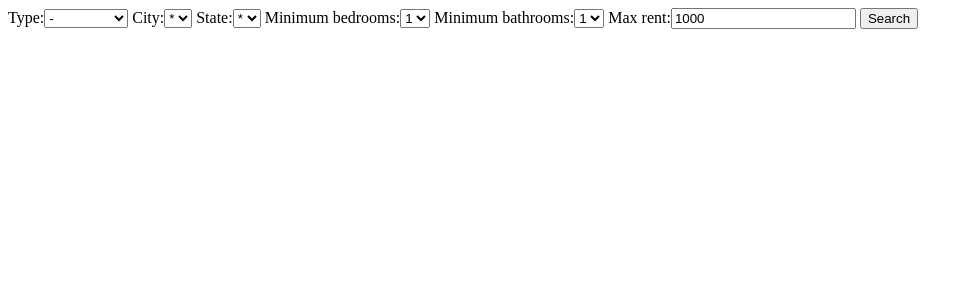
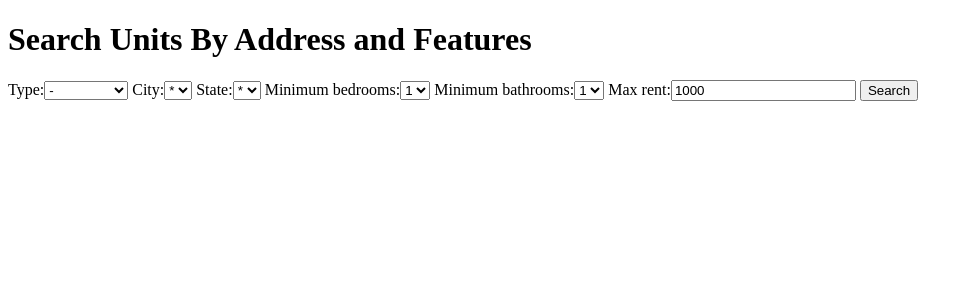
Before and after one commit to covesoyars/Stone-Cold-Properties, a Django app: page /property_app/search/ in a window 1280 px wide. Shown: the top 300 px of the page, without its empty margins (0-973 px from the left). Run offline with Django 3.2, Linux system fonts and the light colour scheme.

Commit message:
added table to search by unit results

```diff
--- a/stone_cold_props/property_app/templates/property_app/search.html
+++ b/stone_cold_props/property_app/templates/property_app/search.html
@@ -2,18 +2,17 @@
 <html lang="en">
 <head>
     <meta charset="UTF-8">
-    <title>Living Lookup</title>
+    <title>Search Units By Address and Features</title>
 </head>
 <body>
+     <div class="header">
+      <h1>Search Units By Address and Features</h1>
+    </div>
     <form method="post" >
         {% csrf_token %}
         {{ form }}
         <button type="Search">Search</button>
 
     </form>
-
-
-
-
 </body>
 </html>
--- a/stone_cold_props/property_app/views.py
+++ b/stone_cold_props/property_app/views.py
@@ -6,7 +6,8 @@ from django.core import serializers
 from .models import *
 from django.template import loader
 from .forms import searchForm, loginForm
-from django.views.generic.list import ListView
+import json
+import django_tables2 as tables
 
 
 def index(request):
@@ -48,10 +49,6 @@ def search(request):
 			bedrooms = form.cleaned_data['Minimum_Bedrooms']
 			bathrooms = form.cleaned_data['Minimum_Bathrooms']
 			rent = form.cleaned_data['Max_Rent']
-			#result = Address.objects.all().filter(city = city, state = state)
-			#for x in result:
-			#	if x.bedrooms < bedrooms
-			#result = result.filter(city = city, state = state, bedrooms = result.bedrooms)
 			result = Unit.objects.filter(available = 1)
 
 
@@ -61,13 +58,22 @@ def search(request):
 				building = Building.objects.get(pk=x.building.building_id)
 				address = Address.objects.get(pk=x.building.building_id)
 
+				# filter out units based on search parameters:
+				if (int(rent)>x.rent and  x.bedrooms >= int(bedrooms) and x.bathrooms >= int(bathrooms)
+						and (address.city.strip() == city or city == '*') and (address.state.strip() == state or state == '*')
+						and (building.type.strip() == type or type == "*")):
 
-				if (int(rent)>x.rent and  x.bedrooms >= int(bedrooms) and x.bathrooms >= int(bathrooms) and (address.city.strip() == city or city == '*') and (address.state.strip() == state or state == '*')  and (building.type.strip() == type or type == "*")):			#filtering out all that dosent habve enough bathrooms ect
-					print('found one')
-					found.append(x)
+					found.append({'rent':int(x.rent),
+								  'address':" ".join([address.street,address.city.strip(), address.state.upper(), str(address.zip)]),
+								  'bathrooms': int(x.bathrooms),
+								  'bedrooms': int(x.bedrooms),
+								  'type': building.type,
+								  'unit': str(int(x.unit_number))
+								  })
 
-			result3 = list(chain(result2, found))
-			request.session['result'] = serializers.serialize('json', result3)
+
+
+			request.session['result'] = json.dumps(found)
 			request.session.modified = True
 			return redirect('search_results')
 
@@ -80,6 +86,22 @@ def search(request):
 def search_results(request):
 	template_name = loader.get_template('property_app/results.html')
 
-	query = [i.object for i in serializers.deserialize('json',request.session['result'])]
-	context = {'query': query}
+	# query = [i.object for i in serializers.deserialize('json',request.session['result'])]
+	query = json.loads(request.session['result'])
+
+	class UnitTable(tables.Table):
+		address = tables.Column()
+		unit = tables.Column()
+		rent = tables.Column()
+		bathrooms = tables.Column()
+		bedrooms = tables.Column()
+		type = tables.Column()
+
+
+	table = UnitTable(query)
+
+
+
+
+	context = {'table': table}
 	return(HttpResponse(template_name.render(context, request)))
--- a/stone_cold_props/stone_cold_props/settings.py
+++ b/stone_cold_props/stone_cold_props/settings.py
@@ -38,6 +38,7 @@ INSTALLED_APPS = [
     'django.contrib.sessions',
     'django.contrib.messages',
     'django.contrib.staticfiles',
+    'django_tables2'
 ]
 
 MIDDLEWARE = [
```
Also changed, not shown: stone_cold_props/property_app/templates/property_app/results.html (+7 -5 lines), stone_cold_props/property_app/search.py (line endings or trailing spaces).
